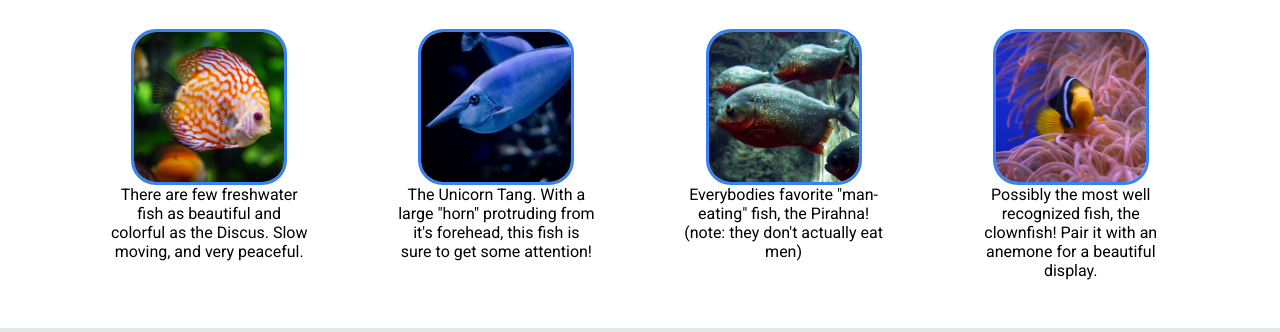
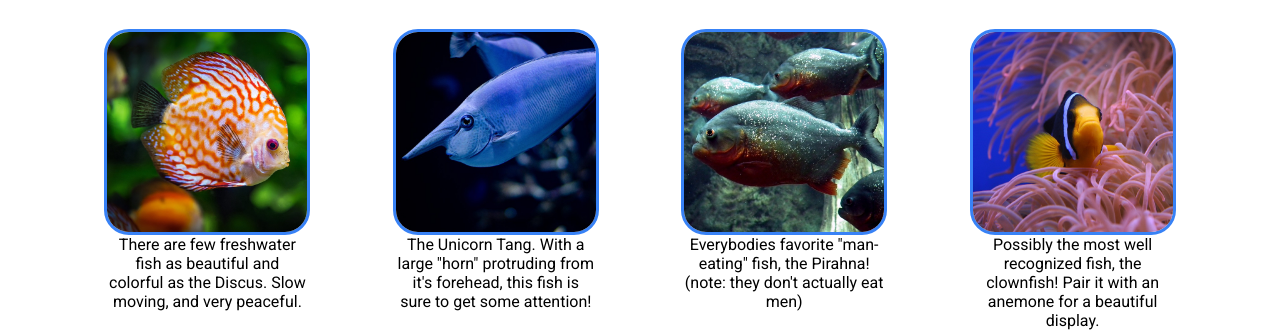
Before and after one commit to Jonahctct/flexbox-project, a plain HTML site: page index.html in a window 1280 px wide. Shown: the part 491-823 px from the top of the page. Drawn offline with Linux system fonts and the light colour scheme.

Commit message:
change size of images

```diff
--- a/styles.css
+++ b/styles.css
@@ -140,7 +140,9 @@ a {
 
 img {
     min-width: 100px;
-    width: 150px;
+    min-height: 100px;
+    width: 200px;
+    height: 200px;
 }
 
 .img {
```
